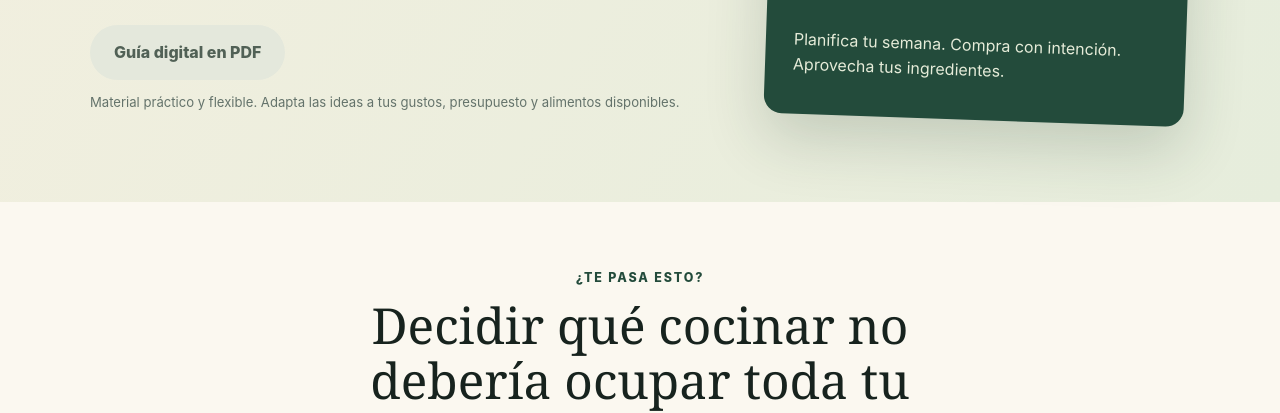
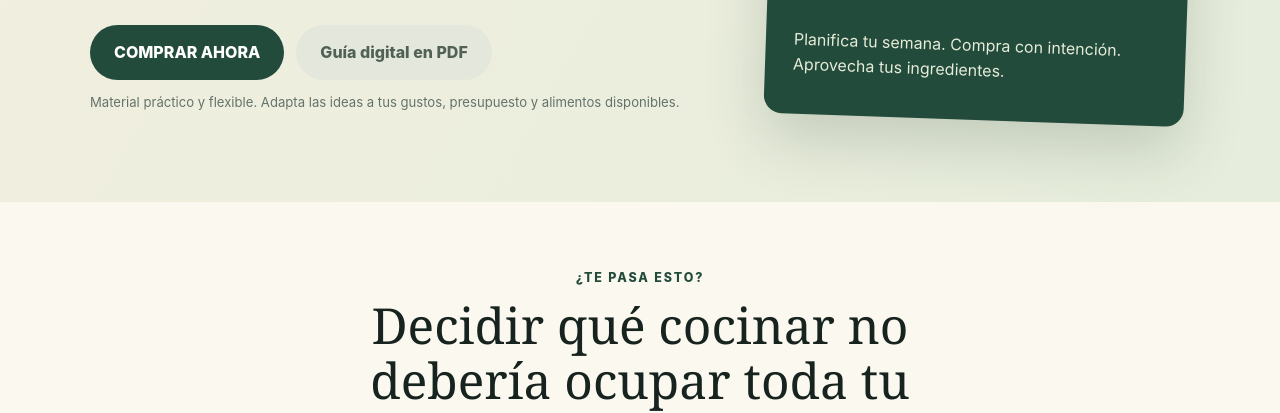
Before and after one commit to rafasanttana28-del/mana-store-ia, a plain HTML site: page pagina-ventas-menos-estres.html in a window 1280 px wide. Shown: the part 410-823 px from the top of the page. Drawn offline with Linux system fonts and the light colour scheme.

Commit message:
Conectar botones de compra con checkout Kiwify

```diff
--- a/pagina-ventas-menos-estres.html
+++ b/pagina-ventas-menos-estres.html
@@ -16,12 +16,12 @@ section{padding:66px 0}.section-head{text-align:center;max-width:720px;margin:0
 <body>
 <header class="wrap nav"><div class="brand">MANÁ STORE</div><div class="tag">Recursos digitales para tu día a día</div></header>
 <main>
-<section class="hero"><div class="wrap hero-grid"><div><div class="eyebrow">Una semana más simple empieza aquí</div><h1>Menos Estrés, <em>Más Comidas</em></h1><p class="lead">Una guía práctica para organizar tus comidas de la semana, planificar tus compras y aprovechar mejor lo que ya tienes en casa.</p><div class="actions"><span class="btn btn-muted">Guía digital en PDF</span></div><p class="note">Material práctico y flexible. Adapta las ideas a tus gustos, presupuesto y alimentos disponibles.</p></div><div class="cover"><small>MANÁ STORE · GUÍA PRÁCTICA</small><strong>Menos Estrés,<br>Más Comidas</strong><span>Planifica tu semana. Compra con intención. Aprovecha tus ingredientes.</span></div></div></section>
+<section class="hero"><div class="wrap hero-grid"><div><div class="eyebrow">Una semana más simple empieza aquí</div><h1>Menos Estrés, <em>Más Comidas</em></h1><p class="lead">Una guía práctica para organizar tus comidas de la semana, planificar tus compras y aprovechar mejor lo que ya tienes en casa.</p><div class="actions"><a class="btn btn-primary" href="https://pay.kiwify.com/d5pHsHK" target="_blank" rel="noopener">COMPRAR AHORA</a><span class="btn btn-muted">Guía digital en PDF</span></div><p class="note">Material práctico y flexible. Adapta las ideas a tus gustos, presupuesto y alimentos disponibles.</p></div><div class="cover"><small>MANÁ STORE · GUÍA PRÁCTICA</small><strong>Menos Estrés,<br>Más Comidas</strong><span>Planifica tu semana. Compra con intención. Aprovecha tus ingredientes.</span></div></div></section>
 <section><div class="wrap"><div class="section-head"><div class="eyebrow">¿Te pasa esto?</div><h2>Decidir qué cocinar no debería ocupar toda tu energía</h2><p>Cuando llega la hora de comer, improvisar cada día puede hacer más difícil organizar el tiempo, las compras y el presupuesto.</p></div><div class="cards"><article class="card"><div class="num">01 · ORGANIZACIÓN</div><h3>¿Qué preparo hoy?</h3><p class="muted">Deja de empezar desde cero cada día: usa una planificación semanal flexible.</p></article><article class="card"><div class="num">02 · COMPRAS</div><h3>¿Qué necesito comprar?</h3><p class="muted">Ordena tu lista por categorías y revisa primero lo que ya tienes.</p></article><article class="card"><div class="num">03 · APROVECHAMIENTO</div><h3>¿Cómo uso lo que queda?</h3><p class="muted">Piensa en ingredientes que puedas combinar y reutilizar en distintas comidas.</p></article></div></div></section>
 <section class="included"><div class="wrap"><div class="section-head"><div class="eyebrow">Qué encontrarás</div><h2>Todo lo esencial para planificar con más claridad</h2><p>Herramientas sencillas que puedes volver a utilizar semana tras semana.</p></div><div class="included-grid"><div class="item"><span class="check">✓</span><span>Inventario básico de despensa y refrigerador</span></div><div class="item"><span class="check">✓</span><span>Fórmula flexible para combinar comidas</span></div><div class="item"><span class="check">✓</span><span>Planificador semanal de 7 días</span></div><div class="item"><span class="check">✓</span><span>Ejemplo de menú adaptable</span></div><div class="item"><span class="check">✓</span><span>Lista de compras organizada por categorías</span></div><div class="item"><span class="check">✓</span><span>Ideas para cuidar el presupuesto y reducir desperdicios</span></div><div class="item"><span class="check">✓</span><span>Preparación anticipada y organización del tiempo</span></div><div class="item"><span class="check">✓</span><span>Plantillas reutilizables y plan de puesta en práctica</span></div></div></div></section>
 <section><div class="wrap"><div class="section-head"><div class="eyebrow">Cómo empezar</div><h2>Un método sencillo, paso a paso</h2></div><div class="steps"><div class="step"><div class="num">PASO 1</div><h3>Revisa lo que tienes</h3><p class="muted">Haz un inventario rápido de tus ingredientes antes de comprar.</p></div><div class="step"><div class="num">PASO 2</div><h3>Organiza tu semana</h3><p class="muted">Elige comidas posibles y distribúyelas en tu planificador.</p></div><div class="step"><div class="num">PASO 3</div><h3>Compra con una lista</h3><p class="muted">Completa solo lo que necesitas y ajusta el plan a tu realidad.</p></div></div></div></section>
 <section><div class="wrap faq"><div class="section-head"><div class="eyebrow">Preguntas frecuentes</div><h2>Antes de empezar</h2></div><details><summary>¿En qué formato recibiré la guía?</summary><p class="muted">Es un producto digital en PDF. La forma de entrega y acceso se configurará en la plataforma de compra.</p></details><details><summary>¿Necesito ingredientes especiales?</summary><p class="muted">No. La guía propone una organización flexible y permite adaptar ingredientes y preparaciones a la disponibilidad local.</p></details><details><summary>¿Es un plan nutricional personalizado?</summary><p class="muted">No. Es una herramienta general de organización de comidas, no sustituye orientación médica o nutricional personalizada.</p></details><details><summary>¿Puedo adaptar el plan a mi presupuesto?</summary><p class="muted">Sí. La planificación está pensada para ajustarse a tus preferencias, presupuesto y alimentos disponibles.</p></details></div></section>
-<section class="closing"><div class="wrap"><div class="eyebrow" style="color:#d8e7b7">Empieza con una semana</div><h2>Haz espacio para una rutina más organizada</h2><p>Prepara tu lista, organiza tus comidas y aprovecha mejor tus ingredientes con una guía práctica y reutilizable.</p><span class="btn">Compra próximamente</span><div class="note" style="color:#d7e0d7">La compra estará disponible cuando se configure el enlace oficial de pago.</div></div></section>
+<section class="closing"><div class="wrap"><div class="eyebrow" style="color:#d8e7b7">Empieza con una semana</div><h2>Haz espacio para una rutina más organizada</h2><p>Prepara tu lista, organiza tus comidas y aprovecha mejor tus ingredientes con una guía práctica y reutilizable.</p><a class="btn" href="https://pay.kiwify.com/d5pHsHK" target="_blank" rel="noopener">COMPRAR AHORA</a><div class="note" style="color:#d7e0d7">Pago seguro a través de Kiwify. Recibirás el producto digital según las instrucciones de entrega de la plataforma.</div></div></section>
 </main>
 <footer><div class="wrap">© MANÁ STORE · Menos Estrés, Más Comidas · Contenido informativo y de organización.</div></footer>
 </body></html>
```
